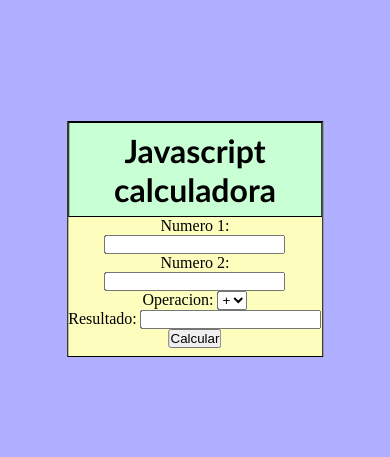
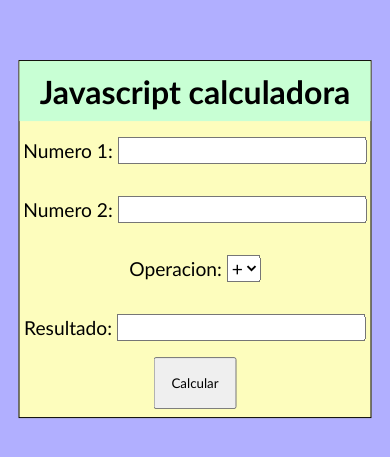
Before and after one commit to RolandoRangelGarza/practicajs, a plain HTML site: page js5.html in a window 390 px wide. Shown: the part 183-640 px from the top of the page. Drawn offline with Linux system fonts and the light colour scheme.

Commit message:
diseño css calculadora y media query

```diff
--- a/calculadora.css
+++ b/calculadora.css
@@ -23,7 +23,6 @@ body {
 }
 
 .contenedor > .titulo {
-    border: 1px solid black;
     background-color: #C8FFD4;
     padding: 3%;
 }
@@ -31,3 +30,32 @@ body {
 .contenedor > .titulo > h1 {
     font-family: 'Trebuchet MS', 'Lucida Sans Unicode', 'Lucida Grande', 'Lucida Sans', Arial, sans-serif;
 }
+
+.formulario {
+    padding: 1rem 0;
+}
+
+.formulario > label, input, select {
+    font-family: 'Trebuchet MS', 'Lucida Sans Unicode', 'Lucida Grande', 'Lucida Sans', Arial, sans-serif;
+    font-size: 1.2rem;
+}
+
+button {
+    padding: 1rem;
+    font-family: 'Trebuchet MS', 'Lucida Sans Unicode', 'Lucida Grande', 'Lucida Sans', Arial, sans-serif;
+}
+
+@media screen and (max-width: 768px) {
+    .contenedor {
+        /* Centrar div para cualquier resolución */
+        position: fixed;
+        left: 50%;
+        top: 50%;
+        transform: translate(-50%, -50%);
+        border: 1px solid black;
+        padding: 0 0 2% 0;
+        background-color: #FDFDBD;
+        width: 90%;
+        text-align: center;
+    }
+}
```
